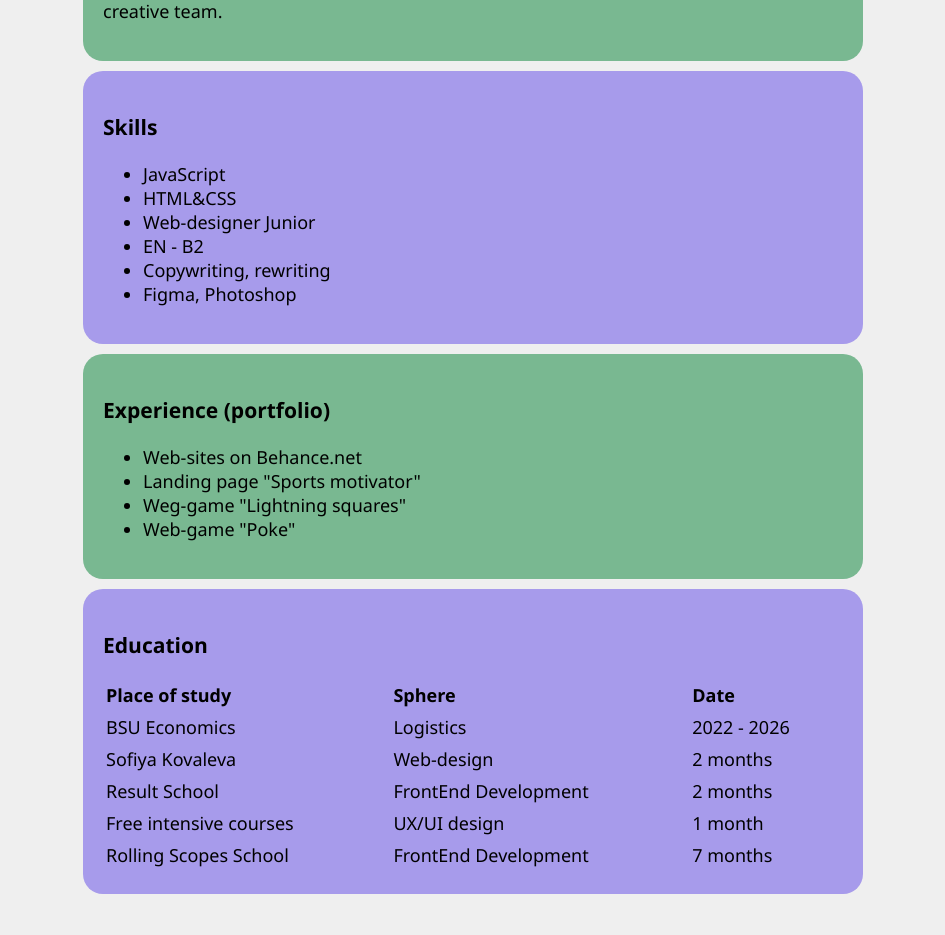
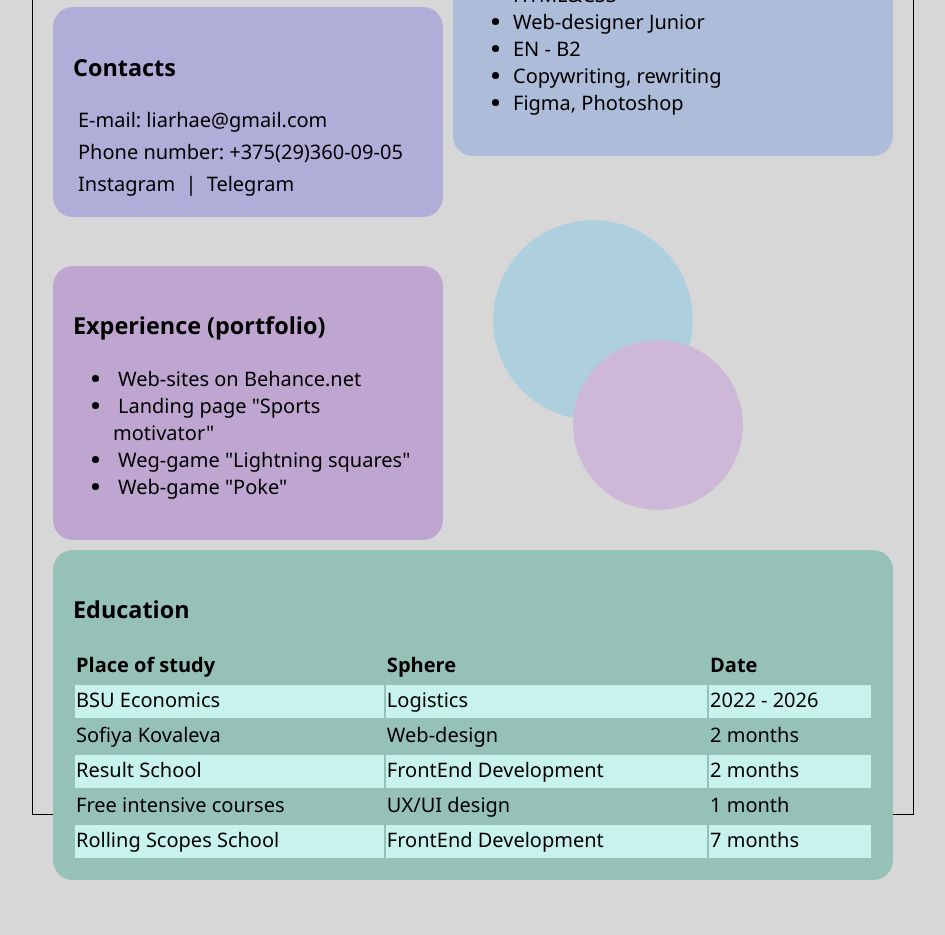
Before and after one commit to SofiyaBabaskina/rsschool-cv, a plain HTML site: page index.html in a window 1280 px wide. Shown: the part 635-1570 px from the top of the page, without its empty margins (167-1112 px from the left). Before the commit the page ends 1539 px from the top, so only its background shows below. Drawn offline with Linux system fonts and the light colour scheme.

Commit message:
refactor: add position in css

```diff
--- a/index.html
+++ b/index.html
@@ -9,8 +9,12 @@
     <div class="container"> <!-- грубо говоря, поле с активными, читаемыми блоками -->
     <img class="mainImage" src="i.jpg">
 <h1>Babaskina Sofiya | Front-end developer Junior</h1>
-<div class="card contacts">
+
+
+
+<div  class="card contacts">
 <h3>Contacts</h3>
+
     <p>E-mail: liarhae@gmail.com</p>
     <p>Phone number: +375(29)360-09-05</p>
     <a href="https://instagram.com/rhaelias" target="_blank">Instagram</a>
@@ -87,6 +91,9 @@
 </table>
 </div>
 
+<div class="circle"></div>
+<div class="circle2"></div>
+
 </div>
 </body>
 </html>
--- a/style.css
+++ b/style.css
@@ -1,13 +1,15 @@
 body { /* правила ко всем элементам этого тега */
-    background: rgb(239, 239, 239);
-    font-size: 18px;
+    background: rgb(215, 215, 215);
+    font-size: 20px;
     font-weight: normal;
     font-family:'Segoe UI', Tahoma, Geneva, Verdana, sans-serif;
-}
+  }
+
 
 a { /* правила к ссылкам */
     color: rgb(0, 0, 0);
     text-decoration: none;
+    margin: 5px;
 }
 
 a:hover { /* псевдо-селектор, правило при наведении */
@@ -19,27 +21,42 @@ a:active { /* псевдо-селектор, правило при нажати
 }
 
 .mainImage {
-    width: 250px;
-    border-radius: 10%;
+    width: 390px;
+    border-radius: 20px;
     margin: 10px;
+    position: relative;
+    bottom: 5px;
+
 }
 
 .container {
-    max-width: 800px;
-    margin: auto; /* центривование */
+    max-width: 860px;
+    max-height: 1420px;
+    margin: 0 auto;
+    padding: 10px;
+    border: 1px solid black;
 }
 
 .card {
     padding: 20px;
     margin: 10px;
     border-radius: 20px;
-
+    position: normal;
+    left: 0;
+    right: 0;
 }
 
 h1 {
     margin: 10px;
     padding-bottom: 20px;
+    position: relative;
+    width: 400px;
 }
+
+p {
+    margin: 5px;
+}
+
 
 .table {
     width: 100%;  /* относительно своего блока */
@@ -53,40 +70,74 @@ h1 {
     font-weight: 700;
 }
 
-.table tr { /* even - каждая четная строка, odd - нечетная */
-
-}
-
 .table th {
     font-weight: 500;
     color: #676767;
 }
 
+.table tbody tr:nth-child(odd){
+	background: rgb(200, 243, 236);
+}
+
 .contacts {
-    background: rgb(167, 155, 235);
-    position: absolute;
-    bottom: 300px;
-    right: 240px;
-    width: 300px;
+    background: rgb(177, 173, 217);
+    position: relative;
+    right: 100px;
+    width: 350px;
 }
 
 .info {
-    background: rgb(121, 184, 145);
-    width: 100;
+    background: rgb(173, 200, 217);
+    position: relative;
+    bottom: 830px;
+    left: 400px;
+    width: 400px;
+
 }
 
 .skills {
-    background: rgb(167, 155, 235);
+    background: rgb(173, 188, 217);
+    position: relative;
+    bottom: 830px;
+    left: 400px;
+    width: 400px;
 }
 
+
 .experience {
-    background: rgb(121, 184, 145);
+    background: rgb(191, 166, 208);
+    position: relative;
+    bottom: 730px;
+    right: 100px;
+    width: 350px;
 }
 
 .education {
-    background: rgb(167, 155, 235);
+    background: rgb(150, 193, 183);
+    position: relative;
+    bottom: 730px;
+    width: 800px;
+    right: 100px;
 }
 
+.circle {
+    width: 200px;
+    height: 200px;
+    border-radius: 50%;
+    background: rgb(174, 207, 222);
+    position: relative;
+    bottom: 1400px;
+    left: 450px;
+    /* filter: blur(50px); */
+}
 
-
- /*  */
+.circle2 {
+    width: 170px;
+    height: 170px;
+    border-radius: 50%;
+    background: rgb(206, 184, 215);
+    position: relative;
+    bottom: 1480px;
+    left: 530px;
+    /* filter: blur(70px); */
+}
```
